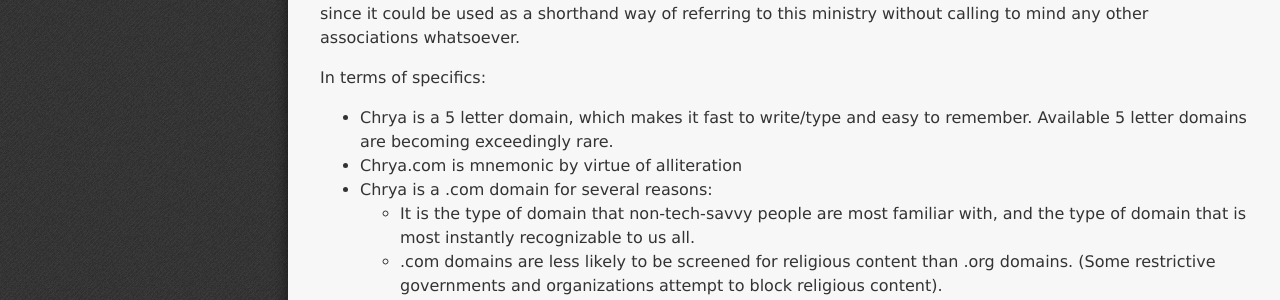
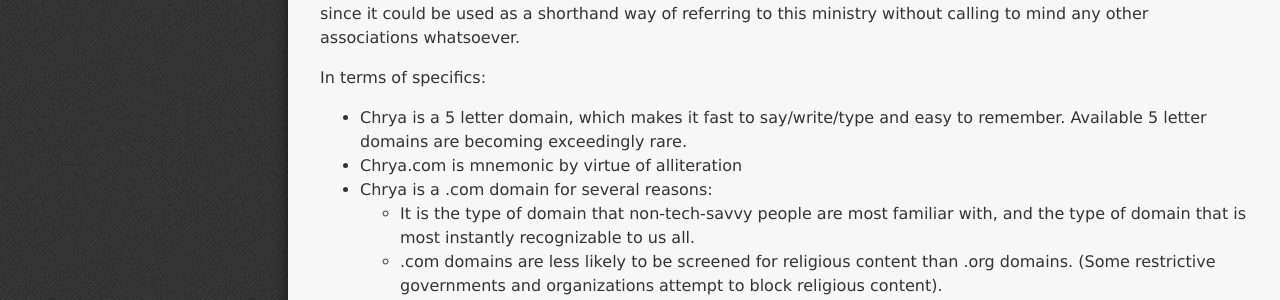
Before and after one commit to StevenTammen/chrya.com, a Jekyll site: the page built from pages/about.md, in a window 1280 px wide. Shown: the part 782-1082 px from the top of the page. Built offline with Jekyll 4.4.1, drawn with Linux system fonts in a browser that asks for light colours.

Commit message:
Update about.md

```diff
--- a/pages/about.md
+++ b/pages/about.md
@@ -30,7 +30,7 @@ This website is dedicated to truth as God has seen fit to reveal it to us in the
 
 In terms of specifics:
 
-- Chrya is a 5 letter domain, which makes it fast to write/type and easy to remember. Available 5 letter domains are becoming exceedingly rare.
+- Chrya is a 5 letter domain, which makes it fast to say/write/type and easy to remember. Available 5 letter domains are becoming exceedingly rare.
 - Chrya.com is mnemonic by virtue of alliteration
 - Chrya is a .com domain for several reasons:
   - It is the type of domain that non-tech-savvy people are most familiar with, and the type of domain that is most instantly recognizable to us all.
```
